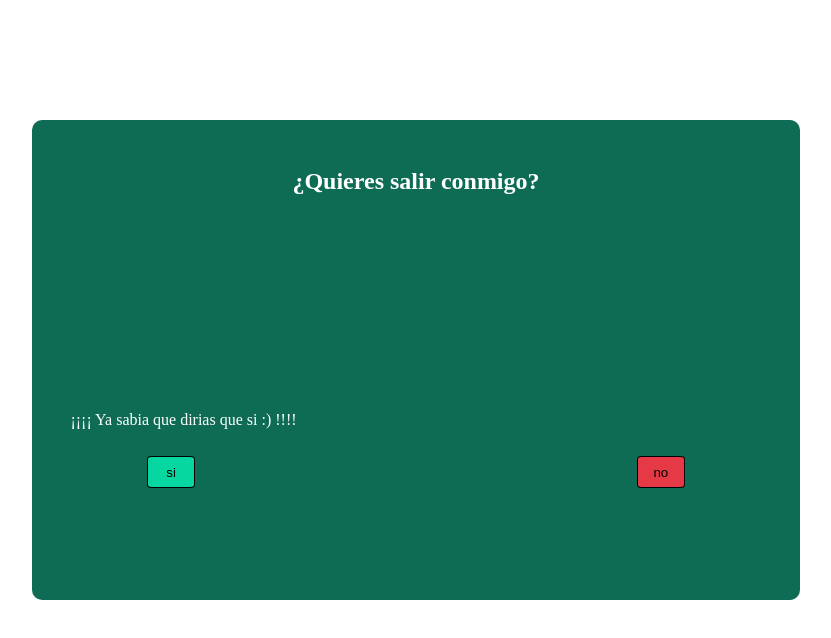
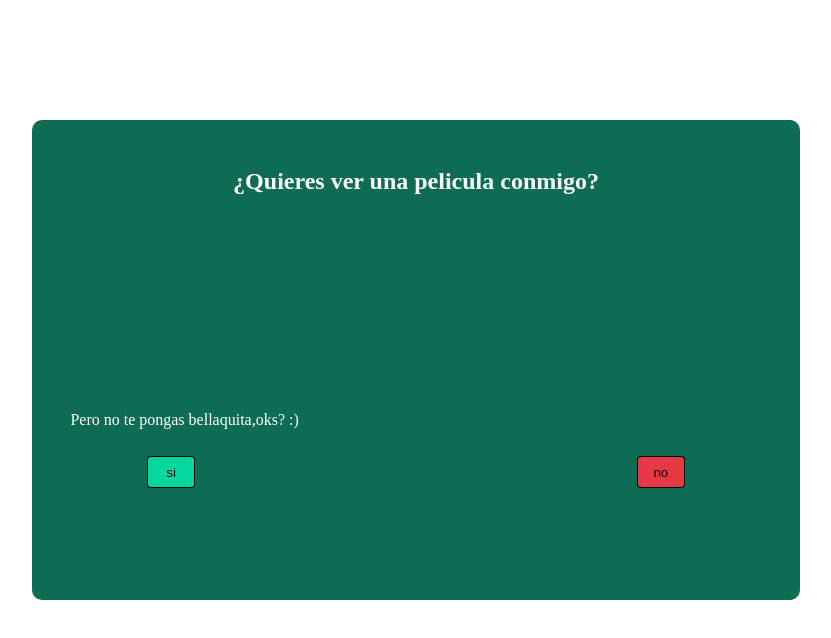
Before and after one commit to jorgyamil/jorgyamil.github.io, a plain HTML site: page index.html in a window 1280 px wide. Both pictures are taken after a click on the button "si". Shown: the whole page, without its empty margins (224-1055 px from the left). Drawn offline with Linux system fonts and the light colour scheme.

Commit message:
initial commit

```diff
--- a/index.html
+++ b/index.html
@@ -9,9 +9,9 @@
   <body>
     <div class="centrar">
       <section class="padre">
-        <h2>¿Quieres salir conmigo?</h2>
+        <h2>¿Quieres ver una pelicula conmigo?</h2>
         <button id="si">si</button>
-        <p class="text" id="ilove">¡¡¡¡ Ya sabia que dirias que si :) !!!!</p>
+        <p class="text" id="ilove">Pero no te pongas bellaquita,oks? :)</p>
         <button id="no">no</button>
       </section>
     </div>
```
